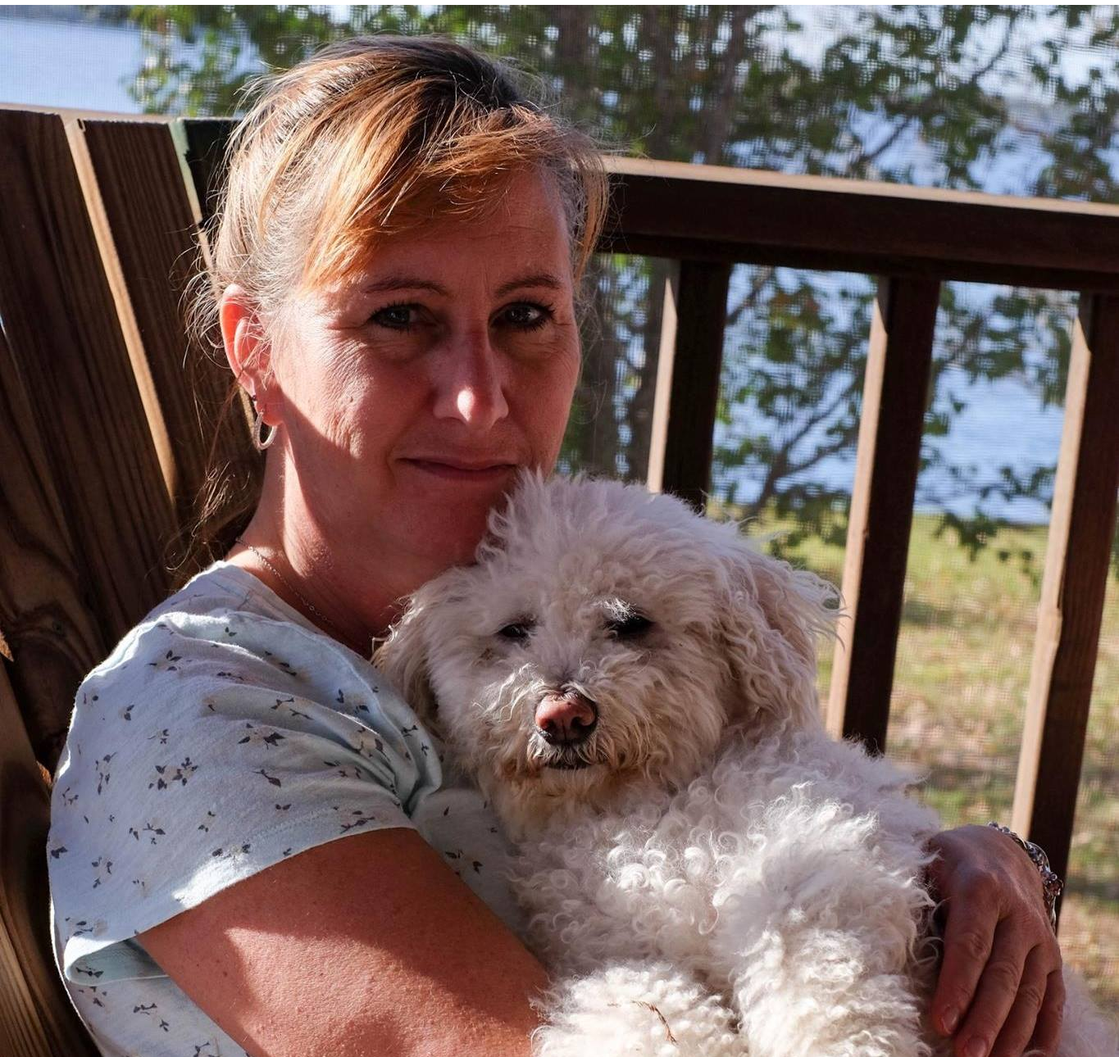
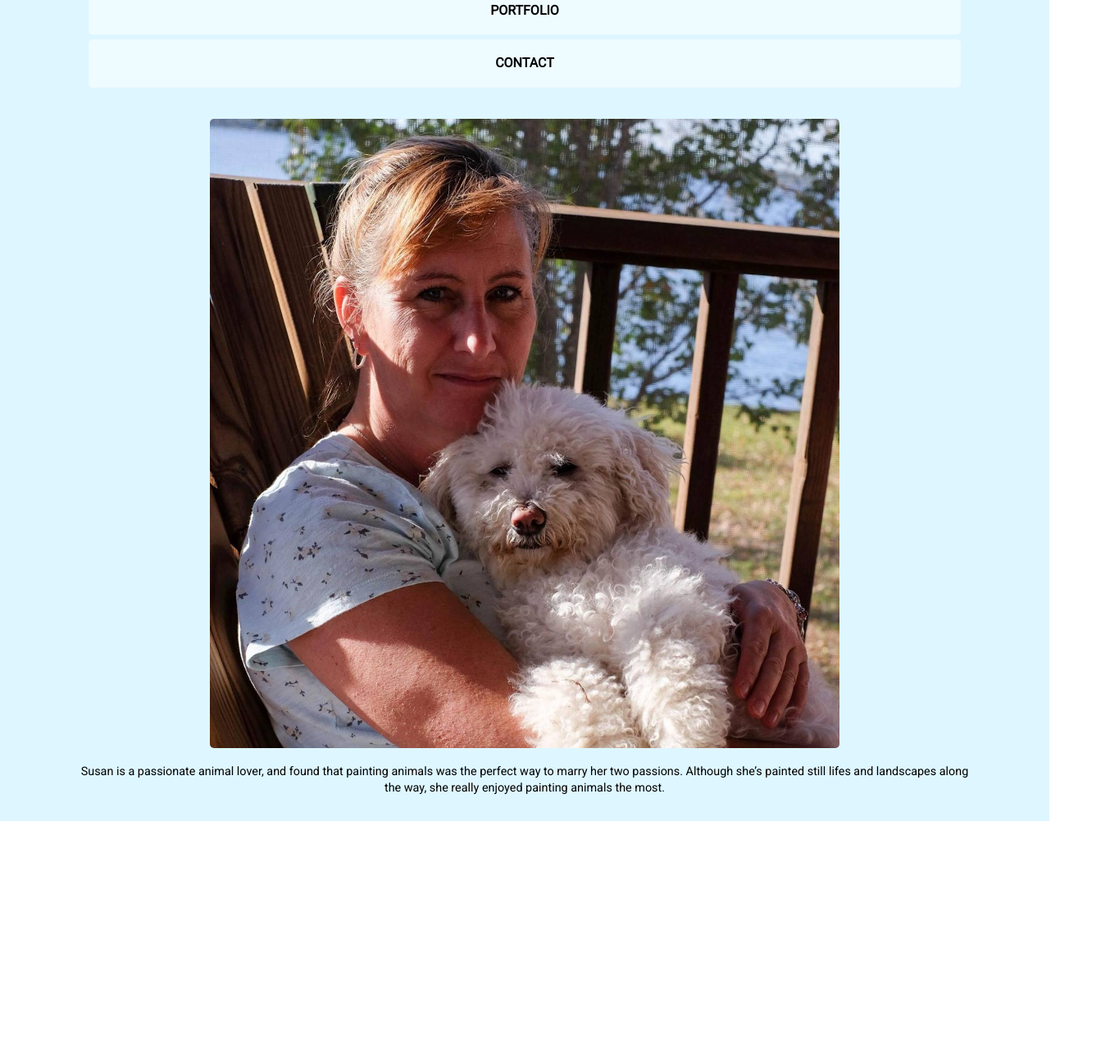
Before and after one commit to jwhunt19/susanhuntington, a plain HTML site: page index.html in a window 1280 px wide. Shown: the part 274-1564 px from the top of the page at 82% size, 1365 px wide, since content can reach past the window. After the commit the page ends 1276 px from the top, so only its background shows below. Drawn offline with Linux system fonts and the light colour scheme; a web font is replaced by a local one.

Commit message:
Added styling for header profile and navbar

```diff
--- a/css/style.css
+++ b/css/style.css
@@ -1,30 +1,70 @@
 /* --- general rules start */
+
+html {
+    font-family: 'Roboto', sans-serif;
+}
+
+h1, h2, h3,
+h4, h5, h6 {
+    font-family: 'Roboto', sans-serif;
+}
+
 header, main, footer {
     text-align: center;
 }
 
-.nav-item {
-    list-style-type: none;
-
-}
-
 /* --- general rules end --- */
 
-/* --- header start --- */
+/* --- primary header start --- */
+
+.primary-header {
+    background: rgb(222, 246, 255);
+}
 
 .header-logo {
     width: 260px;
     margin-top: 15px;
 }
 
-.header-list {
+.navbar-list {
     margin: 15px auto;
     padding: 0;
     display: flex;
     flex-direction: column;
+    padding-bottom: 20px;
 }
 
-.header-list-item {
+.navbar-list-item {
+    list-style-type: none;
     padding: 20px;
+    width: 80%;
+    background: rgb(238, 251, 255);
+    margin: 3px auto;
+    border-radius: 5px;
+    font-weight: 900;
+}
+
+.profile-title {
+    font-size: 1.5em;
+    width: 60%;
+    margin: auto;
+    display: none;
+}
+
+.profile-img {
+    width: 60%;
+    border-radius: 5px;
+    margin-bottom: 15px;
+}
+
+.profile-text {
     width: 85%;
+    font-size: 0.9em;
+    margin: auto;
+    line-height: 1.4;
+    padding-bottom: 30px;
 }
+
+/* --- primary header end --- */
+
+/* --- main / portfolio start --- */
```
